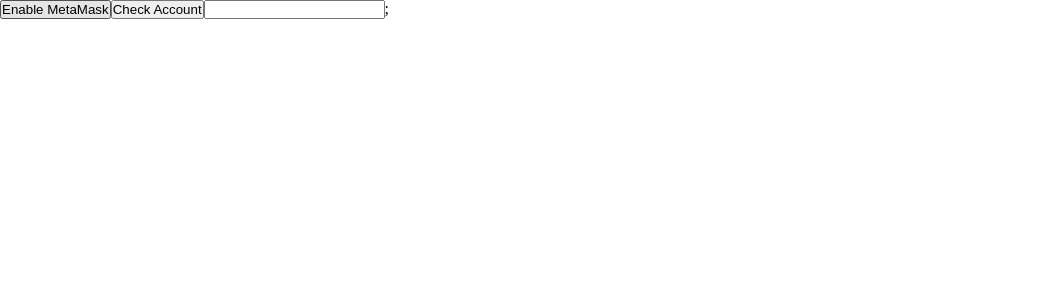
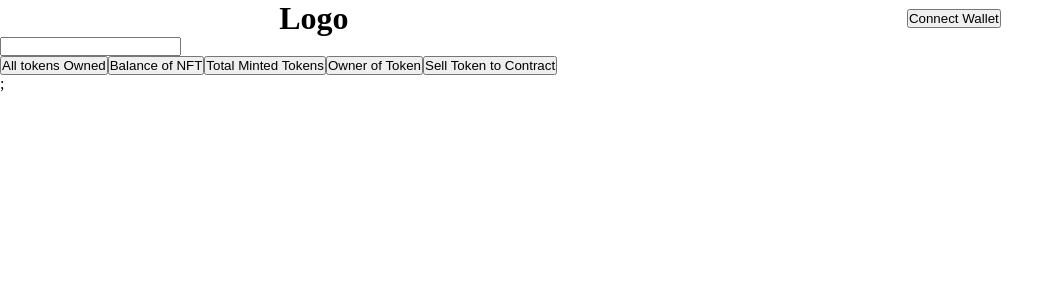
Before and after one commit to adriandelgg/NFT-Exchange, a Next.js app: page / in a window 1280 px wide. Shown: the top 300 px of the page, without its empty margins (0-1064 px from the left). Built offline with nearby package versions, Linux system fonts and the light colour scheme.

Commit message:
Updated provider to initialize web3 through there

```diff
--- /dev/null
+++ b/components/AllTokens.js
@@ -0,0 +1,65 @@
+import { useContext } from 'react';
+import { Web3Context } from './context/Web3Context';
+
+const AllTokens = () => {
+	const { contract, account } = useContext(Web3Context);
+	// 1. Get all tokens the DEX is selling.
+	// 2. Display the tokenId, colorString, sellPrice, and buy button.
+	// 3. If a token is bought or sold, update the UI by checking for changes.
+
+	async function getTokens() {
+		const length = await contract.methods.getColorsLength().call();
+		if (length == 0) return;
+		for (let i = 0; i < length; i++) {
+			let result = await contract.methods.colors(i).call();
+			if (totalTokens.includes(result)) continue;
+			setTotalTokens(prev => [...prev, result]);
+		}
+		console.log(totalTokens);
+	}
+
+	async function sellToken() {
+		await contract.methods.sellToExchange(0, 3e12).send({ from: account });
+	}
+
+	return (
+		<div>
+			<button
+				onClick={async () => {
+					const result = await contract.methods.totalSupply().call();
+					console.log(result);
+				}}
+			>
+				All tokens Owned
+			</button>
+			<button
+				onClick={async () => {
+					const result = await contract.methods.balanceOf(account).call();
+					console.log(result);
+				}}
+			>
+				Balance of NFT
+			</button>
+			<button
+				onClick={async () => {
+					const result = await contract.methods.getColorsLength().call();
+					console.log(result);
+				}}
+			>
+				Total Minted Tokens
+			</button>
+			<button
+				onClick={async () => {
+					const result = await contract.methods.ownerOf(0).call();
+					console.log(result);
+				}}
+			>
+				Owner of Token
+			</button>
+
+			<button onClick={sellToken}>Sell Token to Contract</button>
+		</div>
+	);
+};
+
+export default AllTokens;
--- a/components/MetaMask.js
+++ b/components/MetaMask.js
@@ -1,17 +1,10 @@
 import Web3 from 'web3';
-import { useContext, useEffect } from 'react';
+import { useContext } from 'react';
 
 import { Web3Context } from './context/Web3Context';
-import artifact from '../build/contracts/Exchange.json';
 
 export default function MetaMask() {
-	const { web3, setWeb3, setAccount, setContract } = useContext(Web3Context);
-
-	useEffect(() => {
-		if (web3) {
-			enableContract();
-		}
-	}, [web3]);
+	const { web3, setWeb3, setAccount } = useContext(Web3Context);
 
 	async function ethEnabled() {
 		try {
@@ -19,12 +12,13 @@
 				const accounts = await ethereum.request({
 					method: 'eth_requestAccounts'
 				});
+				console.log(accounts);
 				setAccount(accounts[0]);
 				setWeb3(new Web3(Web3.givenProvider || 'http://localhost:8545'));
 
 				// Use Mist/MetaMask's provider.
 			} else if (window.web3) {
-				const web3 = window.web3;
+				web3 = window.web3;
 				console.log('Injected web3 detected.');
 			} else {
 				console.log('Enable MetaMask');
@@ -34,22 +28,7 @@
 		}
 	}
 
-	async function enableContract() {
-		try {
-			// Gets the network ID then gets the contract address from JSON file.
-			const networkId = await web3.eth.net.getId();
-			const deployedNetwork = artifact.networks[networkId];
-			const contract = new web3.eth.Contract(
-				artifact.abi,
-				deployedNetwork.address
-			);
-			setContract(contract);
-		} catch (e) {
-			console.log(e);
-		}
-	}
-
-	return <button onClick={ethEnabled}>Enable MetaMask</button>;
+	return <button onClick={ethEnabled}>Connect Wallet</button>;
 }
 
 // async function getTokens() {
@@ -71,11 +50,6 @@
 // 	}
 // }
 
-// async function getBalance() {
-// 	const result = await web3.eth.getBalance(
-// 		'0xC3A7FE64948A2e17FD13f946d2010F787BE3E598'
-// 	);
-
 // 	console.log(result);
 // }
 
--- a/components/context/Web3Context.js
+++ b/components/context/Web3Context.js
@@ -1,4 +1,5 @@
-import React, { createContext, useState } from 'react';
+import React, { createContext, useState, useEffect } from 'react';
+import artifact from '../../build/contracts/Exchange.json';
 
 export const Web3Context = createContext();
 
@@ -6,6 +7,28 @@
 	const [web3, setWeb3] = useState(null);
 	const [account, setAccount] = useState(null);
 	const [contract, setContract] = useState(null);
+
+	useEffect(() => {
+		if (web3) {
+			enableContract();
+		}
+	}, [web3]);
+
+	async function enableContract() {
+		try {
+			// Gets the network ID then gets the contract address from JSON file.
+			const networkId = await web3.eth.net.getId();
+			const deployedNetwork = artifact.networks[networkId];
+			const contract = new web3.eth.Contract(
+				artifact.abi,
+				deployedNetwork.address
+			);
+			console.log(contract);
+			setContract(contract);
+		} catch (e) {
+			console.log(e);
+		}
+	}
 
 	return (
 		<Web3Context.Provider
--- /dev/null
+++ b/components/mint/Minter.js
@@ -0,0 +1,20 @@
+import { useContext } from 'react';
+import { Web3Context } from '../context/Web3Context';
+
+const Minter = () => {
+	const { contract, account } = useContext(Web3Context);
+
+	async function mintToken(e) {
+		if (e.key == 'Enter') {
+			await contract.methods.mint(e.target.value).send({ from: account });
+		}
+	}
+
+	return (
+		<div>
+			<input type="text" name="mint" id="mint" onKeyPress={e => mintToken(e)} />
+		</div>
+	);
+};
+
+export default Minter;
--- a/components/navbar/NavBar.js
+++ b/components/navbar/NavBar.js
@@ -1,12 +1,22 @@
+import { useContext } from 'react';
+import { Web3Context } from '../context/Web3Context';
+import MetaMask from '../MetaMask';
+
 const NavBar = () => {
+	const { account } = useContext(Web3Context);
+
 	return (
 		<header>
+			<h1>Logo</h1>
 			<nav>
-				<ul>
-					<li>About</li>
-					<li>Skill</li>
-					<li>Contact</li>
-				</ul>
+				{!account ? (
+					<MetaMask />
+				) : (
+					<>
+						<h3>Wallet Connected</h3>
+						<button onClick={() => console.log(account)}>Check Account</button>
+					</>
+				)}
 			</nav>
 		</header>
 	);
--- a/pages/index.js
+++ b/pages/index.js
@@ -1,35 +1,19 @@
 import { useState, useRef, useEffect, useContext } from 'react';
-import MetaMask from '../components/MetaMask';
-import { Web3Context } from '../components/context/Web3Context';
+import AllTokens from '../components/AllTokens';
+import Minter from '../components/mint/Minter';
+import NavBar from '../components/navbar/NavBar';
 
 export default function Home() {
-	const { account } = useContext(Web3Context);
-	async function mintToken(e) {
-		if (e.key == 'Enter') {
-			const result = await contract.methods
-				.mint(e.target.value)
-				.send({ from: account });
-			setTotalTokens(prev => [...prev, result]);
-		}
-	}
-
 	// After token mint, let user know by getting the token ID through
 	// event logs. result.logs[0].args.tokenId
 
 	return (
 		<>
-			{!account && <MetaMask />}
-			<button onClick={() => console.log(account)}>Check Account</button>
-			{/* <input
-				type="text"
-				name="minter"
-				ref={tokenValue}
-				id="minter"
-				value={tokenValue.current}
-				onChange={console.log(tokenValue.current)}
-			/> */}
-			<input type="text" name="mint" id="mint" onKeyPress={e => mintToken(e)} />
-			{/* <button onClick={() => mintToken()}>Mint</button> */}
+			<NavBar />
+			<main>
+				<Minter />
+				<AllTokens />
+			</main>
 		</>
 	);
 }
--- a/styles/globals.css
+++ b/styles/globals.css
@@ -3,3 +3,9 @@
 	margin: 0;
 	box-sizing: border-box;
 }
+
+header {
+	display: flex;
+	justify-content: space-around;
+	align-items: center;
+}
```
Also changed, not shown: components/SellToken.js (added, +27 -0 lines), 2 other files (tests, documents, lock files or other folders).
